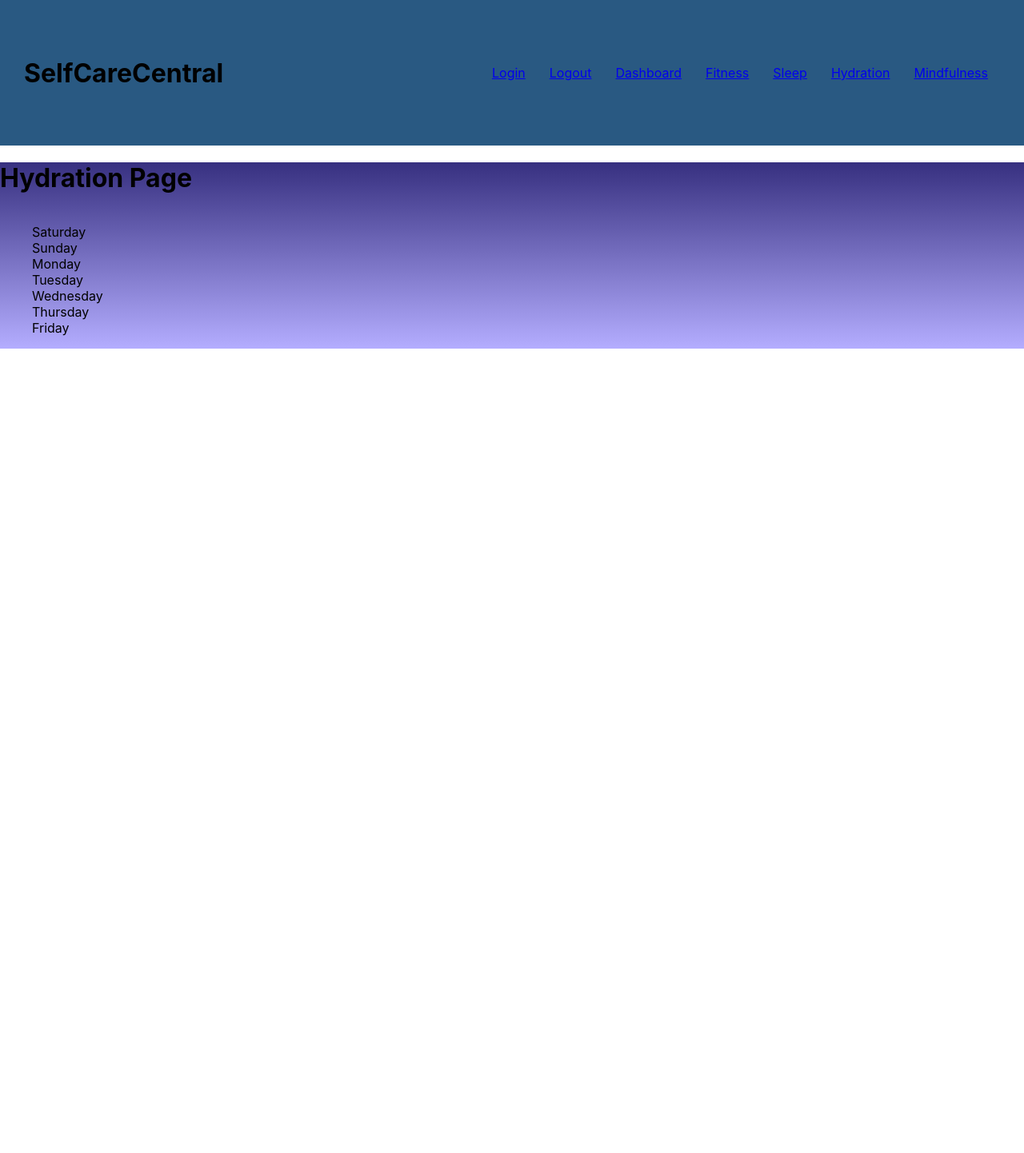
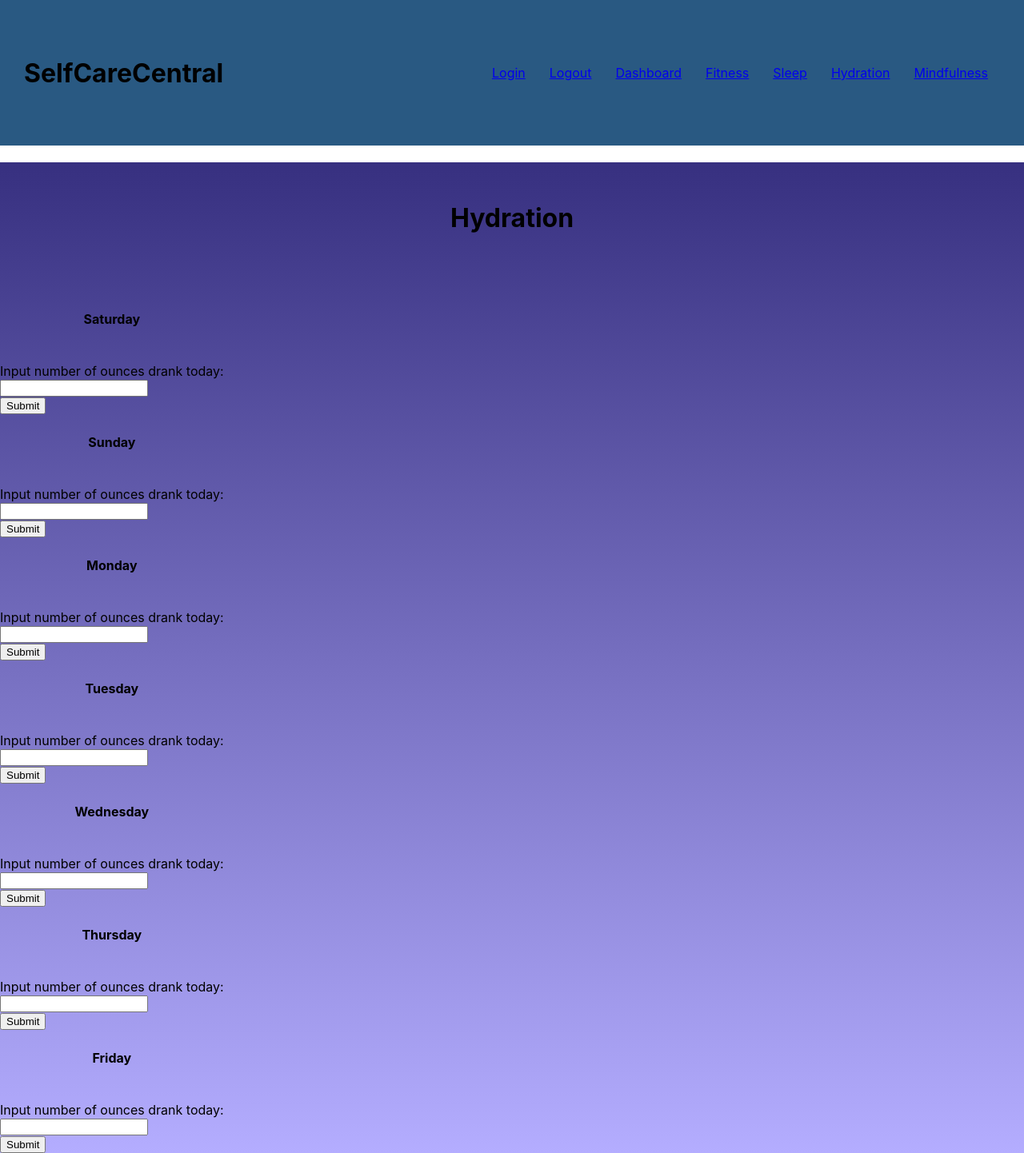
Before and after one commit to hseymo/selfcare, a React (Create React App) app: page /hydration in a window 1280 px wide. Shown: the whole page at 80% size. Before the commit the page ends 800 px from the top, so only its background shows below. Built offline with nearby package versions, Linux system fonts and the light colour scheme.

Commit message:
updated hydration

```diff
--- a/src/components/pages/hydration/Hydration.js
+++ b/src/components/pages/hydration/Hydration.js
@@ -1,31 +1,54 @@
 import React from 'react';
 import './hydration.css';
 
-const styles = {
-    water: {
-        background: 'linear-gradient(#373080,#B4ADFF)',
-    }
-}
-
 export default function Hydration() {
     return (
-        <div style={styles.water}>
-            <h1>Hydration Page</h1>
-            <ul className="hydrateWeek">
-                <card>Saturday</card>
-                <br/>
-                <card>Sunday</card>
-                <br/>
-                <card>Monday</card>
-                <br/>
-                <card>Tuesday</card>
-                <br/>
-                <card>Wednesday</card>
-                <br/>
-                <card>Thursday</card>
-                <br/>
-                <card>Friday</card>
-            </ul>
+        <div className="hydration">
+            <h1>Hydration</h1>
+            <nav className="hydrateWeek">
+                <li>Saturday</li>
+                <form className="waterForm"><br />
+                    <label htmlFor="waterAmount">Input number of ounces drank today:</label><br />
+                    <input type="text" id="waterAmount" name="userWater" /><br />
+                    <input type="submit" value="Submit"></input>
+                </form>
+                <li>Sunday</li>
+                <form className="waterForm"><br />
+                    <label htmlFor="waterAmount">Input number of ounces drank today:</label><br />
+                    <input type="text" id="waterAmount" name="userWater" /><br />
+                    <input type="submit" value="Submit"></input>
+                </form>
+                <li>Monday</li>
+                <form className="waterForm"><br />
+                    <label htmlFor="waterAmount">Input number of ounces drank today:</label><br />
+                    <input type="text" id="waterAmount" name="userWater" /><br />
+                    <input type="submit" value="Submit"></input>
+                </form>
+                <li>Tuesday</li>
+                <form className="waterForm"><br />
+                    <label htmlFor="waterAmount">Input number of ounces drank today:</label><br />
+                    <input type="text" id="waterAmount" name="userWater" /><br />
+                    <input type="submit" value="Submit"></input>
+                </form>
+                <li>Wednesday</li>
+                <form className="waterForm"><br />
+                    <label htmlFor="waterAmount">Input number of ounces drank today:</label><br />
+                    <input type="text" id="waterAmount" name="userWater" /><br />
+                    <input type="submit" value="Submit"></input>
+                </form>
+                <li>Thursday</li>
+                <form className="waterForm"><br />
+                    <label htmlFor="waterAmount">Input number of ounces drank today:</label><br />
+                    <input type="text" id="waterAmount" name="userWater" /><br />
+                    <input type="submit" value="Submit"></input>
+                </form>
+                <li>Friday</li>
+                <form className="waterForm"><br />
+                    <label htmlFor="waterAmount">Input number of ounces drank today:</label><br />
+                    <input type="text" id="waterAmount" name="userWater" /><br />
+                    <input type="submit" value="Submit"></input>
+                </form>
+            </nav>
         </div>
     );
 }
--- a/src/components/pages/hydration/hydration.css
+++ b/src/components/pages/hydration/hydration.css
@@ -0,0 +1,24 @@
+.hydration {
+    background: linear-gradient(#373080, #B4ADFF);
+}
+
+.hydration h1 {
+    padding: 50px 0px;
+    display: flex;
+    flex-wrap:inherit;
+    justify-content: space-between;
+    align-items: center;
+    justify-content: center;
+}
+
+.hydrateWeek li {
+    display: flex;
+    justify-content: center;
+    padding: 15px;
+    margin: 10px;
+    font-weight:bolder;
+}
+
+form {
+
+}
```
